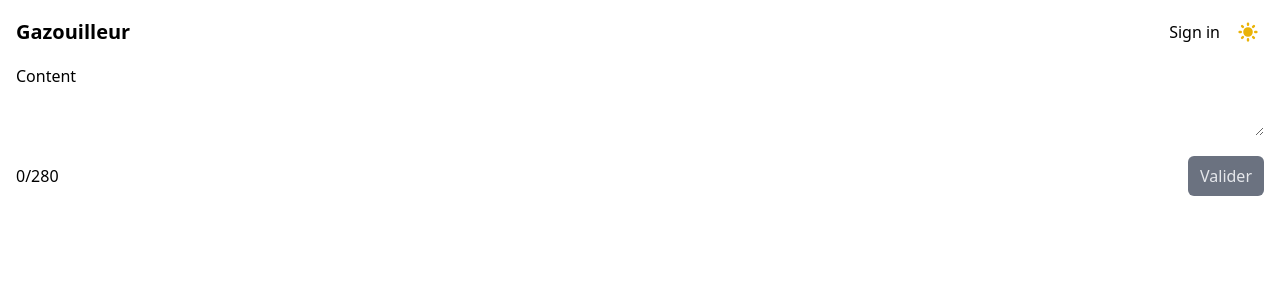
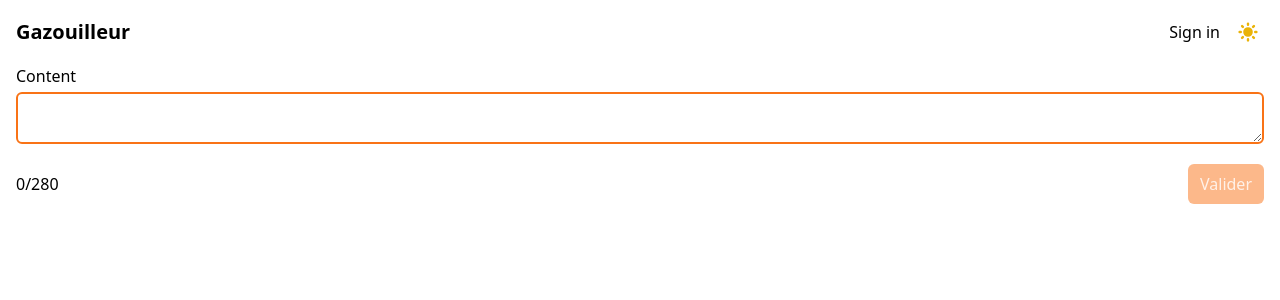
Before and after one commit to Ryltarrr/gazouilleur, a Next.js app: page /create in a window 1280 px wide. Shown: the top 300 px of the page. Built offline with nearby package versions, Linux system fonts and the light colour scheme; no server answers.

Commit message:
cache revalidation after post create

```diff
--- a/pages/create.tsx
+++ b/pages/create.tsx
@@ -2,6 +2,8 @@ import type { Post } from "@prisma/client";
 import { NextPage } from "next";
 import { useRouter } from "next/router";
 import { useState } from "react";
+import { useSWRConfig } from "swr";
+import { PrimaryButton } from "../components/Button";
 import Layout from "../components/Layout";
 
 export async function savePost(post: Partial<Post>) {
@@ -20,35 +22,35 @@ export async function savePost(post: Partial<Post>) {
 const maxLength = 280;
 const CreatePage: NextPage = () => {
   const [content, setContent] = useState("");
+  const { mutate } = useSWRConfig();
   const router = useRouter();
+
   return (
     <Layout>
       <form
-        onSubmit={async (e) => {
+        onSubmit={(e) => {
           e.preventDefault();
-          await savePost({ content });
+          savePost({ content }).then(() => {
+            mutate("/api/post");
+          });
           router.back();
         }}
       >
-        <label className="block">Content</label>
+        <label className="block mb-1">Content</label>
         <textarea
-          className="block mb-5 rounded-md w-full"
+          className="block mb-5 rounded-md w-full border-2 border-orange-500 focus:outline-none"
           value={content}
           onChange={(e) => setContent(e.target.value)}
           maxLength={maxLength}
         />
         <div className="flex justify-between items-center">
           {content.length}/{maxLength}
-          <button
-            className="px-3 py-2 rounded-md
-          bg-orange-500 dark:bg-orange-400
-          disabled:bg-gray-500 dark:disabled:bg-gray-400
-          disabled:text-gray-200 dark:disabled:text-gray-200 disabled:cursor-not-allowed"
+          <PrimaryButton
             disabled={content.length === 0 || content.length > maxLength}
             type="submit"
           >
             Valider
-          </button>
+          </PrimaryButton>
         </div>
       </form>
     </Layout>
```
